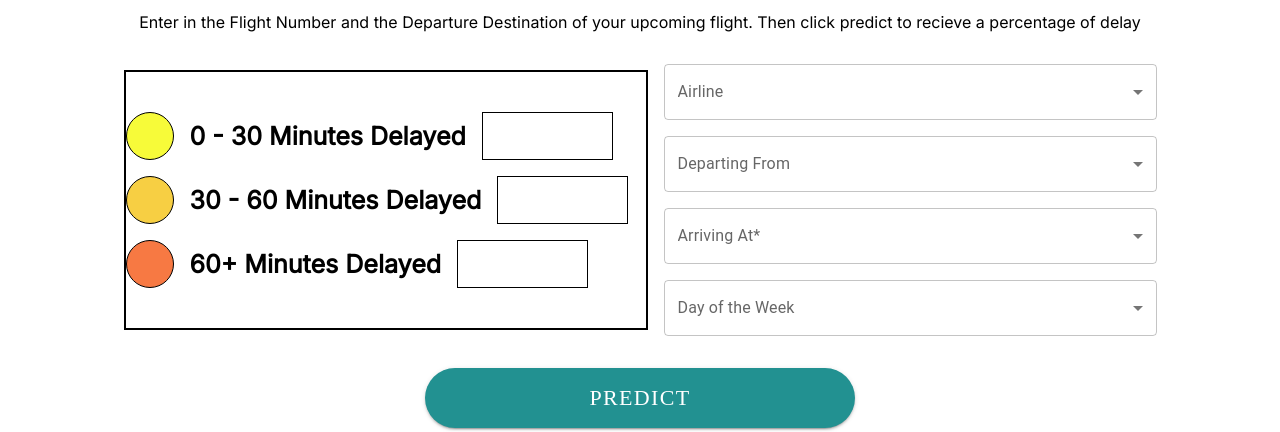
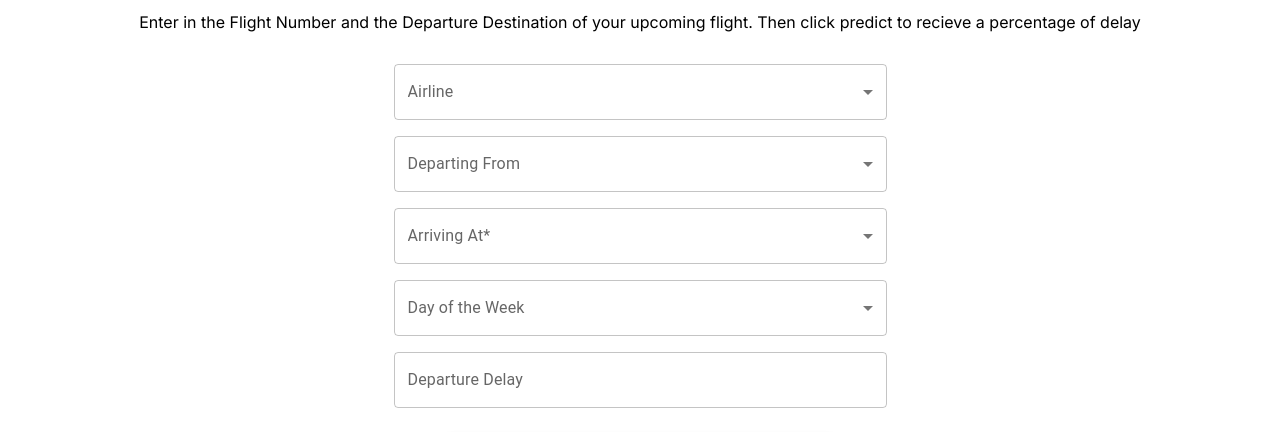
Before and after one commit to gt-big-data/flight-delay-prediction, a React (Create React App) app in the folder flight-delay-webapp/: page / in a window 1280 px wide. Shown: the part 808-1240 px from the top of the page. Built offline with nearby package versions, Linux system fonts and the light colour scheme.

Commit message:
Integration and Deployment

```diff
--- a/flight-delay-webapp/src/Components/header_section/header_section.js
+++ b/flight-delay-webapp/src/Components/header_section/header_section.js
@@ -92,7 +92,7 @@ export default function header_section() {
                         left: '50%',
                         right: '50%',
                         width: 150,
-                        marginLeft: -20,
+                        marginLeft: -10,
                         height: 45,
                         fontFamily: 'Inter',
                         fontWeight: 700,
@@ -103,7 +103,7 @@ export default function header_section() {
                     }}
                 >Prediction Tool</Button>
 
-                <Button
+                {/* <Button
                     variant="contained"
                     color='secondary'
                     disableElevation
@@ -121,7 +121,7 @@ export default function header_section() {
                         fontWeight: 700,
                         textTransform: 'none',
                     }}
-                >Data Visual Tool</Button>
+                >Data Visual Tool</Button> */}
             </ThemeProvider>
             <Box
                 sx={{
--- a/flight-delay-webapp/src/Components/predictor_tool.js
+++ b/flight-delay-webapp/src/Components/predictor_tool.js
@@ -3,7 +3,7 @@ import Stack from "@mui/material/Stack";
 import Button from "@mui/material/Button";
 import "../App.css";
 import InputLabel from '@mui/material/InputLabel';
-import { Box } from "@mui/material";
+import { Box, TextField } from "@mui/material";
 import { createTheme, ThemeProvider } from "@mui/material/styles";
 import FormControl from "@mui/material/FormControl";
 import Alert from "@mui/material/Alert";
@@ -34,6 +34,9 @@ export default function Predictor_Tool() {
   const [arrivalAirport, setArrivalAirport] = useState("");
   const [showError, setShowError] = useState(false);
   const [weekDay, setWeekDay] = useState("");
+  const [departureDelay, setDepartureDelay] = useState("");
+  const [prediction, setPrediction] = useState("");
+
 
   const [airlineOptions, setAirlineOptions] = useState([]);
   const [destinationOptions, setDestinationOptions] = useState([]);
@@ -72,6 +75,9 @@ export default function Predictor_Tool() {
   const handleDepartureChange = (event) => {
     setDepartureAirport(event.target.value);
   };
+  const handleDepartureDelayChange = (event) => {
+    setDepartureDelay(event.target.value);
+  };
   const handleArrivalChange = (event) => {
     setArrivalAirport(event.target.value);
   };
@@ -88,7 +94,7 @@ export default function Predictor_Tool() {
       ORIGIN: departureAirport,
       DEST: arrivalAirport,
       AIRLINE: airline,
-      DEP_DELAY: 0,
+      DEP_DELAY: departureDelay,
       DAY_OF_WEEK: weekDay
     };
     const jsonData = JSON.stringify(data);
@@ -96,13 +102,26 @@ export default function Predictor_Tool() {
     fetch('http://localhost:5000/predict', {
       method: 'POST',
       headers: {
-      'Content-Type': 'application/json'
+      'Content-Type': 'application/json',
     },
     body: jsonData
     })
     .then(response => response.json())
     .then(data => {
       console.log(data);
+      switch(data.prediction) {
+        case "DEL_0_30":
+          setPrediction("Delayed 0-30 Minutes");
+          break;
+        case "DEL_30_60":
+          setPrediction("Delayed 30-60 Minutes");
+          break;
+        case "DEL_60":
+          setPrediction("Delayed 60+ Minutes");
+          break;
+        default:
+          setPrediction(data.prediction);
+      }
     })
 
   };
@@ -138,127 +157,6 @@ export default function Predictor_Tool() {
             gap: 2,
           }}
         >
-          <Stack
-            id="leftDelayedSection"
-            sx={{
-              display: "flex",
-              gap: 2,
-              width: 520, // 493
-              paddingY: 5,
-              border: 2
-            }}
-          >
-            <Stack
-              direction="row"
-              id="rowsOfDelay"
-              sx={{
-                display: "flex",
-                gap: 2,
-              }}
-            >
-              <Box
-                sx={{
-                  display: "flex",
-                  justifyContent: "center",
-                  alignItems: "center",
-                  padding: 1,
-                  background: "#F7FB39",
-                  border: 1,
-                  borderRadius: 45,
-                  width: 30,
-                  height: 30,
-                }}
-              ></Box>
-              <Box
-                sx={{
-                  fontFamily: "Inter",
-                  fontStyle: "normal",
-                  fontWeight: 600,
-                  fontSize: 25,
-                  display: "flex",
-                  justifyContent: "center",
-                  alignItems: "center",
-                }}
-              >
-                0 - 30 Minutes Delayed
-              </Box>
-              <Box sx={{ border: 1, width: 129 }}>{/* OUTPUT */}</Box>
-            </Stack>
-
-            <Stack
-              direction="row"
-              sx={{
-                display: "flex",
-                gap: 2,
-              }}
-            >
-              <Box
-                sx={{
-                  display: "flex",
-                  justifyContent: "center",
-                  alignItems: "center",
-                  padding: 1,
-                  background: "#F7CF43",
-                  border: 1,
-                  borderRadius: 45,
-                  width: 30,
-                  height: 30,
-                }}
-              ></Box>
-              <Box
-                sx={{
-                  fontFamily: "Inter",
-                  fontStyle: "normal",
-                  fontWeight: 600,
-                  fontSize: 25,
-                  display: "flex",
-                  justifyContent: "center",
-                  alignItems: "center",
-                }}
-              >
-                30 - 60 Minutes Delayed
-              </Box>
-              <Box sx={{ border: 1, width: 129 }}>{/* OUTPUT */}</Box>
-            </Stack>
-
-            <Stack
-              direction="row"
-              sx={{
-                display: "flex",
-                gap: 2,
-              }}
-            >
-              <Box
-                sx={{
-                  display: "flex",
-                  justifyContent: "center",
-                  alignItems: "center",
-                  padding: 1,
-                  background: "#F77943",
-                  border: 1,
-                  borderRadius: 45,
-                  width: 30,
-                  height: 30,
-                }}
-              ></Box>
-              <Box
-                sx={{
-                  fontFamily: "Inter",
-                  fontStyle: "normal",
-                  fontWeight: 600,
-                  fontSize: 25,
-                  display: "flex",
-                  justifyContent: "center",
-                  alignItems: "center",
-                }}
-              >
-                60+ Minutes Delayed
-              </Box>
-              <Box sx={{ border: 1, width: 129 }}>{/* OUTPUT */}</Box>
-            </Stack>
-          </Stack>
-
-
           <Stack
             sx={{
               display: "flex",
@@ -323,14 +221,25 @@ export default function Predictor_Tool() {
                 label="Day of the Week"
                 onChange={handleWeekDayChange}
               >
-                  <MenuItem value={"Monday"}>Monday</MenuItem>
-                  <MenuItem value={"Tuesday"}>Tuesday</MenuItem>
-                  <MenuItem value={"Wednesday"}>Wednesday</MenuItem>
-                  <MenuItem value={"Thursday"}>Thursday</MenuItem>
-                  <MenuItem value={"Friday"}>Friday</MenuItem>
-                  <MenuItem value={"Saturday"}>Saturday</MenuItem>
-                  <MenuItem value={"Sunday"}>Sunday</MenuItem>
+                  <MenuItem value={"MON"}>Monday</MenuItem>
+                  <MenuItem value={"TUE"}>Tuesday</MenuItem>
+                  <MenuItem value={"WED"}>Wednesday</MenuItem>
+                  <MenuItem value={"THU"}>Thursday</MenuItem>
+                  <MenuItem value={"FRI"}>Friday</MenuItem>
+                  <MenuItem value={"SAT"}>Saturday</MenuItem>
+                  <MenuItem value={"SUN"}>Sunday</MenuItem>
               </Select>
+            </FormControl>
+            <FormControl sx={{gap: 2, height: 50}}>
+              <TextField
+                type="number"
+                value={departureDelay}
+                padding="50 50"
+                line-height="500"
+                label="Departure Delay"
+                onChange={handleDepartureDelayChange}
+              >
+              </TextField>
             </FormControl>
           </Stack>
         </Stack>
@@ -349,6 +258,7 @@ export default function Predictor_Tool() {
             <Button
               type="submit"
               onClick={(e) => {
+                setPrediction("Running the Model...");
                 onSubmit(e);
               }}
               variant="contained"
@@ -372,7 +282,7 @@ export default function Predictor_Tool() {
             {showError && (
               <Alert severity="info" sx={{ mt: 2 }}>
                 {" "}
-                Running the Model...{" "}
+                {prediction}{" "}
               </Alert>
             )}
           </ThemeProvider>
```
Also changed, not shown: 1 other file (tests, documents, lock files or other folders).
